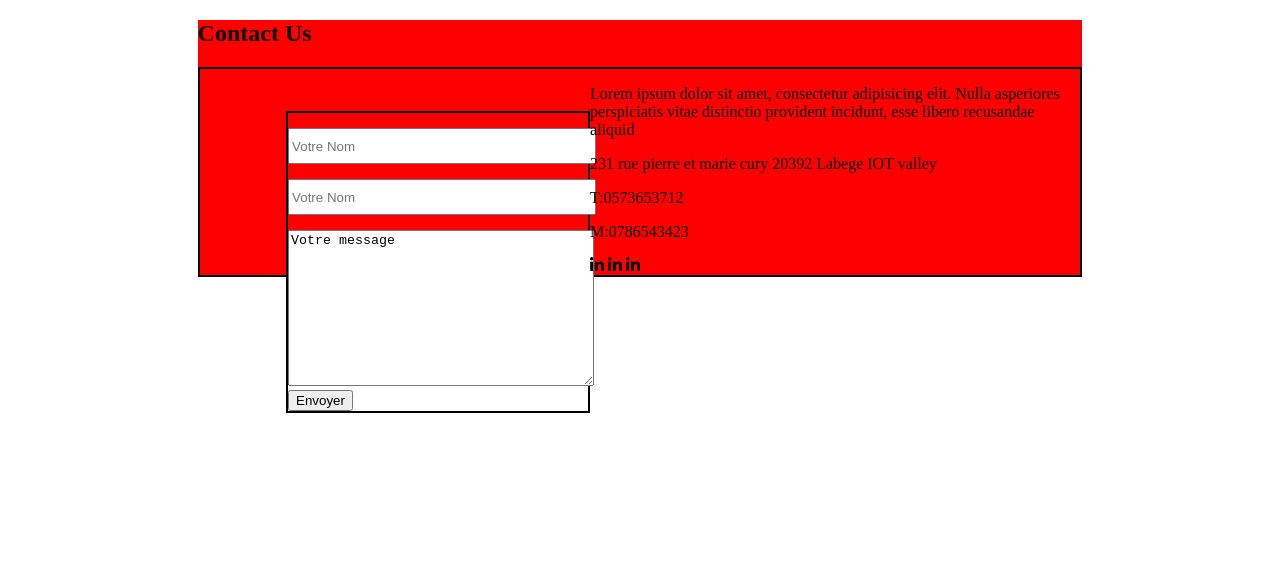
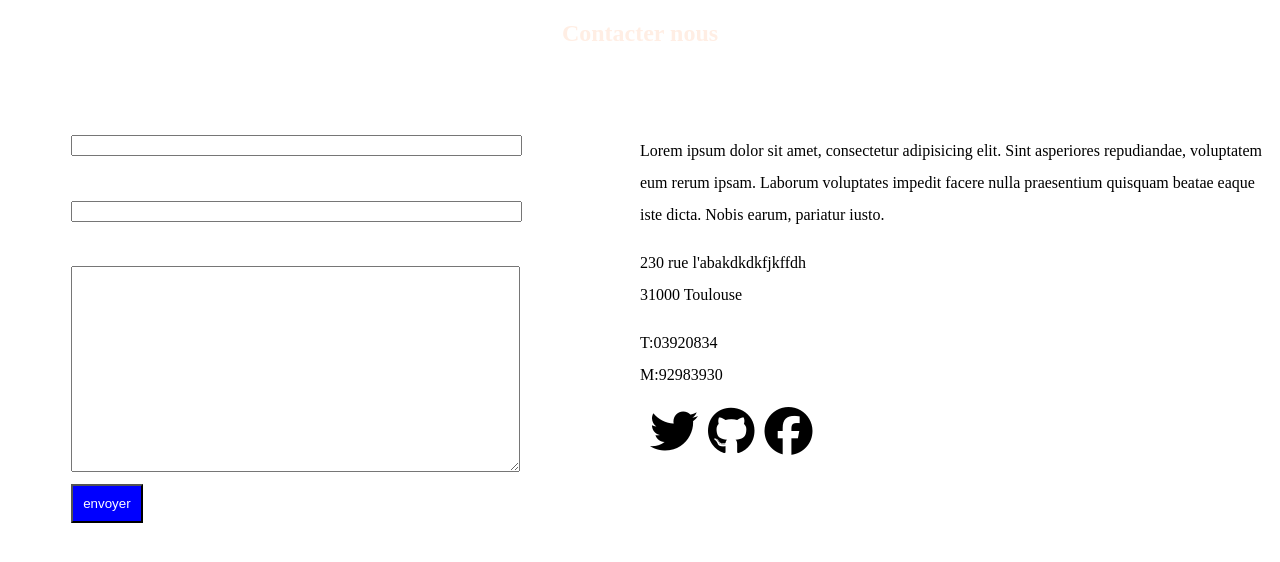
Before and after one commit to Etheyr/defi_restau, a plain HTML site: page footer.html in a window 1280 px wide. Drawn offline with Linux system fonts and the light colour scheme.

Commit message:
ajout footer et css projet restau

```diff
--- a/footer.html
+++ b/footer.html
@@ -1,5 +1,5 @@
 <!DOCTYPE html>
-<html lang="en">
+<html lang="fr">
 <head>
 	<meta charset="UTF-8">
 	<link rel="stylesheet" type="text/css" href="style.css">
@@ -9,31 +9,42 @@
 <body>
     <footer>
 
-				<h2 class="contact_us">Contact Us</h2>
-		    <div class="contact_us_content">
-					<div class="formulaire">
+		<h2 class="contact">Contacter nous</h2>
+		     <div class="contact_content">
+
+
+			         <div class="contact_form">
 			            <form>
-							<input placeholder="Votre Nom" type="text">
-							<input placeholder="Votre Nom" type="text">
-							<textarea>Votre message</textarea>
+			         		<input type="" name="">
+			         		<input type="" name="">
+			         		<textarea></textarea>
+			         		<button>envoyer</button>
 			            </form>
-						<button>Envoyer</button>
 			        </div>
 
-					<div class="footer_paragraphe">
-							<p>Lorem ipsum dolor sit amet, consectetur adipisicing elit. Nulla asperiores perspiciatis vitae distinctio provident incidunt, esse libero recusandae aliquid</p>
+			         <div class="contact_mail">
+			         	    <p>Lorem ipsum dolor sit amet, consectetur adipisicing elit. Sint asperiores repudiandae, voluptatem eum rerum ipsam. Laborum voluptates impedit facere nulla praesentium quisquam beatae eaque iste dicta. Nobis earum, pariatur iusto.</p>
+                            <ul>
+                            	<li>230 rue l'abakdkdkfjkffdh</li>
+                            	<li>31000 Toulouse</li>
+                            </ul>
 
-							<p>231 rue pierre et marie cury 20392 Labege IOT valley</p>
-							<p>T:0573653712</p>
-							<p>M:0786543423</p>
+                            <ul>
+                            	<li>T:03920834</li>
+                            	<li>M:92983930</li>
+                            </ul>
 
-				        <div class="media_social">
-							<i class="fa fa-linkedin" aria-hidden="true"></i>
-							<i class="fa fa-linkedin" aria-hidden="true"></i>
-							<i class="fa fa-linkedin" aria-hidden="true"></i>
+                            <ul class="contact_icone">
+                            	<li><i class="fa fa-twitter fa-3x" aria-hidden="true"></i></li>
+                            	<li><i class="fa fa-github fa-3x" aria-hidden="true"></i></li>
+                            	<li><i class="fa fa-facebook-official fa-3x  " aria-hidden="true"></i></li>
+                            </ul>
+
 			         </div>
+
+
 			</div>
-			</div>
+
 	</footer>
 </body>
 </html>
--- a/style.css
+++ b/style.css
@@ -1,75 +1,95 @@
-body {
+footer {
+	margin:0;
+	padding: 0;
+	width: 100%;
+}
+
+.contact_form {
+
+	width: 50%;
+	height: 10em;
 
 
 }
 
-footer {
+.contact_mail {
 
-	margin-left: auto;
-	margin-right: auto;
-	width: 70%;
-	height: 100%;
-	background-color: red;
-	margin-bottom: 0;
-}
-.contact_us h2 {
+	width: 50%;
+	height: 10em;
+	line-height: 2;
 
-	color:#FFEEE4;
-	text-align: center;
-	margin-top: 0;
 }
 
-form input {
+.contact_form form{
 
-	width: 300px;
-	height: 30px;
-	margin-top: 5%;
+
+ margin-top: 10%;
+
+
+}
+
+.contact_content {
+
+	display: flex;
+	margin-top: 2%;
+
+}
+
+.contact_form input, textarea {
+
+	margin-top: 7%;
+	width: 70%;
+	display: block;
+	margin-left: 10%;
+
+}
+
+.contact_form textarea {
+
+	height: 200px;
+	min-height: 200px;
+}
+
+.contact_form button {
+
+	margin-left: 10%;
+	margin-top: 2%;
+	background-color: blue;
+	padding: 10px;
+	color: white;
 }
 
 
-form textarea {
+.contact_mail li {
 
-	max-width: 300px;
-	max-height: 150px;
-	width: 300px;
-	height: 150px;
-	margin-top: 5%;
+	list-style: none;
+	margin-left: 0;
+	padding: 0;
 }
 
+.contact_mail ul {
 
-.formulaire {
-
-	margin-top: 5%;
-	width: 300px;
-	margin-left: 10%;
-	float: left;
-	border: 2px solid black;
+	margin-left: 0;
+	padding: 0;
 }
 
+.contact_icone {
 
-
-.texte_contact p {
-
-	margin-left: 55%;
-	width: 35%;
-	margin-top: 8%;
-
-
+	display: flex;
 
 }
-.adresse p {
 
-	margin-left: 50%;
-	width: 10%;
+.contact_icone li {
+	padding-left: 10px;
 }
 
-.telephone p {
+.contact_mail p {
 
-	text-align: right;
+	margin-top: 10%;
 }
 
+.contact {
 
-.footer_paragraphe {
-
-	border: 2px solid black;
+	text-align: center;
+	color: #FFEEE4;
 }
```
Lines whose indentation alone changed are shown as unchanged.
